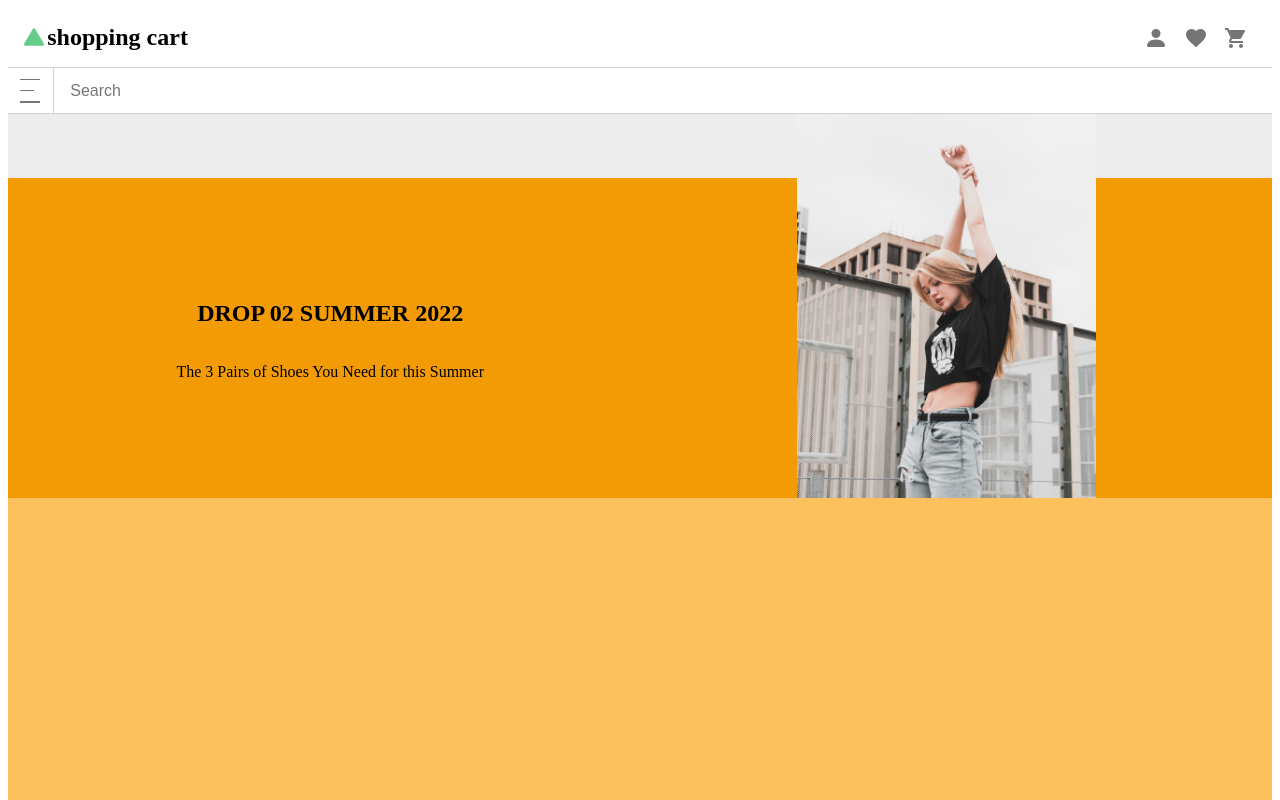
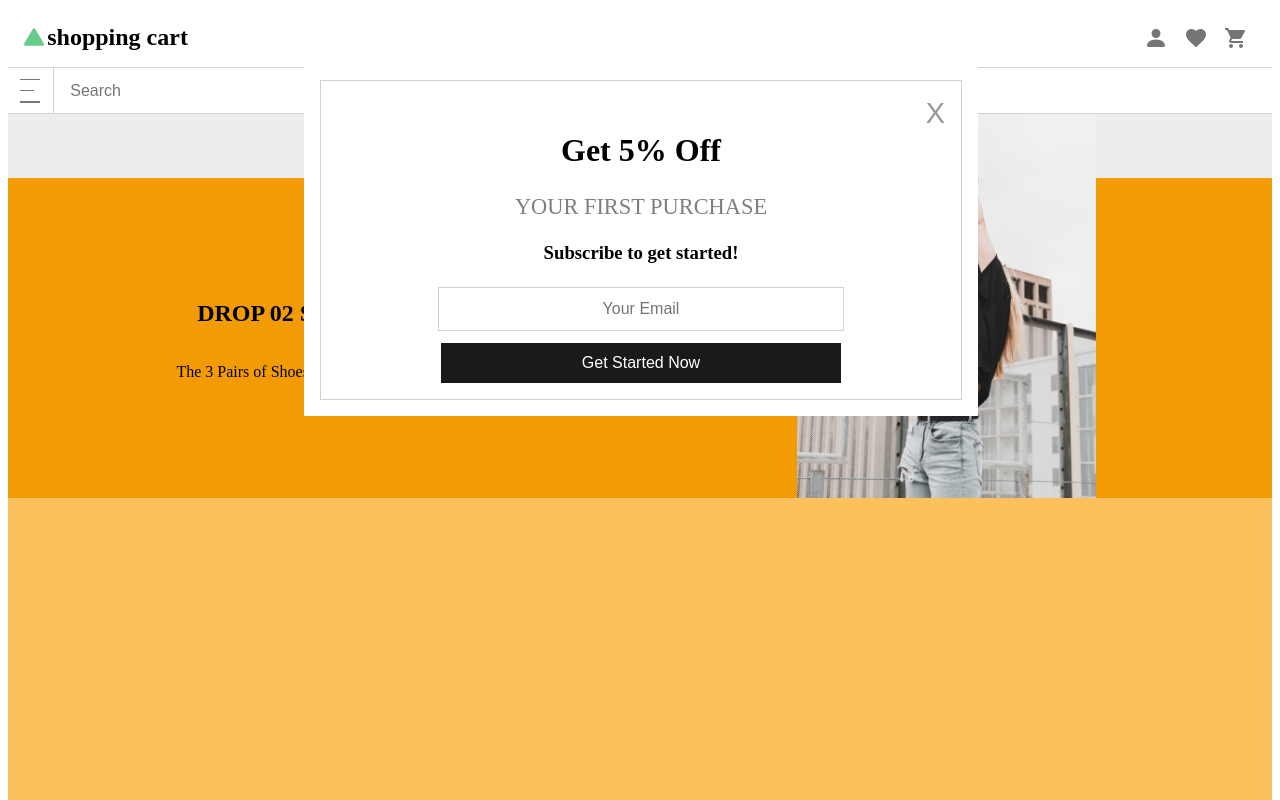
Before and after one commit to bpetermann/mern-shopping-cart, a React (Create React App) app in the folder frontend/: page / in a window 1280 px wide. Shown: the top 800 px of the page. Built offline with nearby package versions, Linux system fonts and the light colour scheme; no server answers; the HTML template or start-up script is replaced by a standard one.

Commit message:
Added popup newsletter subscription

```diff
--- a/frontend/src/App.js
+++ b/frontend/src/App.js
@@ -1,7 +1,9 @@
+import { useEffect, useState } from 'react';
 import { BrowserRouter as Router, Routes, Route } from 'react-router-dom';
 import { useSelector } from 'react-redux';
 import Cart from './components/modal/cart/Cart';
 import Wishlist from './components/modal/wishlist/Wishlist';
+import Popup from './components/modal/popup/Popup';
 import Navbar from './components/layout/Navbar';
 import Searchbar from './components/layout/Searchbar';
 import Home from './pages/Home';
@@ -9,17 +11,31 @@ import Auth from './pages/Auth';
 import Product from './pages/Product';
 import PageNotFound from './pages/404';
 import { ToastContainer } from 'react-toastify';
+
 import 'react-toastify/dist/ReactToastify.css';
 
 const App = () => {
   const { showShoppingCart } = useSelector((state) => state.cart);
   const { showWishlist } = useSelector((state) => state.wishlist);
+  const [showPopup, setShowPopup] = useState(false);
+
+  useEffect(() => {
+    setTimeout(function () {
+      setShowPopup(true);
+    }, 5000);
+    //eslint-disable-next-line
+  }, []);
+
+  const closePopupHandler = () => {
+    setShowPopup(false);
+  };
 
   return (
     <>
       <Router>
         {showShoppingCart && <Cart />}
         {showWishlist && <Wishlist />}
+        {showPopup && <Popup closePopup={closePopupHandler} />}
         <Navbar />
         <Searchbar />
         <Routes>
--- /dev/null
+++ b/frontend/src/components/modal/popup/Popup.jsx
@@ -0,0 +1,49 @@
+import { useState } from 'react';
+import styles from './Popup.module.css';
+import { toast } from 'react-toastify';
+import { addNewsletterSubscription } from '../../../lib/db-util';
+
+const Popup = ({ closePopup }) => {
+  const [enteredEmail, setEnteredEmail] = useState('');
+
+  const registrationHandler = async (e) => {
+    e.preventDefault();
+    const interests = { mfashion: true, wfashion: true };
+
+    try {
+      const result = await addNewsletterSubscription(enteredEmail, interests);
+      toast.success(result.message);
+    } catch (error) {
+      toast.error(error.message);
+    }
+    closePopup();
+  };
+
+  return (
+    <>
+      <div className={styles['container']}>
+        <button onClick={closePopup} className={styles['close-btn']}>
+          X
+        </button>
+        <form className={styles['content']} onSubmit={registrationHandler}>
+          <h1 className={styles['headline']}>Get 5% Off</h1>
+          <span className={styles['info']}>YOUR FIRST PURCHASE</span>
+          <h3>Subscribe to get started!</h3>
+          <input
+            className={styles['emailadress']}
+            type='email'
+            id='email'
+            name='email'
+            placeholder='Your Email'
+            onChange={(e) => setEnteredEmail(e.target.value)}
+          />
+          <button type='submit' className={styles.button}>
+            Get Started Now
+          </button>
+        </form>
+      </div>
+    </>
+  );
+};
+
+export default Popup;
--- /dev/null
+++ b/frontend/src/components/modal/popup/Popup.module.css
@@ -0,0 +1,90 @@
+.container {
+  position: fixed;
+  overflow-y: scroll;
+  overflow-x: hidden;
+  display: flex;
+  flex-direction: column;
+  top: 10%;
+  bottom: 50%;
+  left: 10%;
+  width: 80%;
+  z-index: 100;
+  background-color: white;
+  box-shadow: 0 2px 8px rgba(0, 0, 0, 0.25);
+  outline: 1rem solid #fff;
+  border: 0.06rem solid #d0d1d3;
+}
+
+@media (min-width: 40rem) {
+  .container {
+    left: 25%;
+    width: 50%;
+  }
+}
+
+.content {
+  margin: 0 auto;
+  width: 90%;
+  max-width: 25rem;
+  height: 75%;
+  display: flex;
+  flex-direction: column;
+  justify-content: space-around;
+  align-items: center;
+}
+
+.headline {
+  margin-top: -1rem;
+}
+
+.info {
+  font-size: 1.4rem;
+  color: rgba(0, 0, 0, 0.5);
+}
+
+.emailadress {
+  width: 100%;
+  height: 2.5rem;
+  font-size: 1rem;
+  text-align: center;
+  border: 0.02rem solid #d0d1d3;
+}
+
+.emailadress:focus,
+.emailadress:active,
+.emailadress:hover {
+  outline: 0.125rem solid #1a1a1a;
+}
+
+.button {
+  width: 100%;
+  background-color: #1a1a1a;
+  color: #fff;
+  font-size: 1rem;
+  height: 2.5rem;
+  outline: none;
+  border: none;
+  margin-top: 0.5rem;
+}
+
+.button span {
+  vertical-align: middle;
+}
+
+.button:hover {
+  opacity: 0.8;
+}
+
+.close-btn {
+  align-self: flex-end;
+  color: #767676;
+  opacity: 0.75;
+  padding: 1rem;
+  font-size: 1.8em;
+  background-color: transparent;
+  border: none;
+}
+
+.close-btn:hover {
+  color: #000;
+}
```
